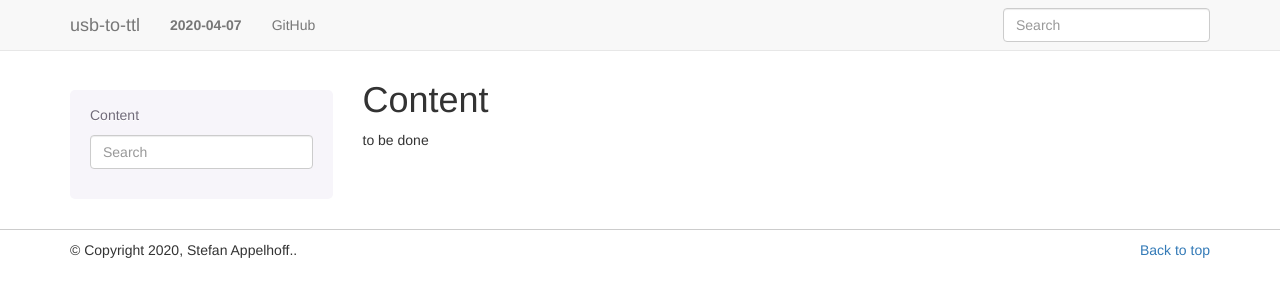
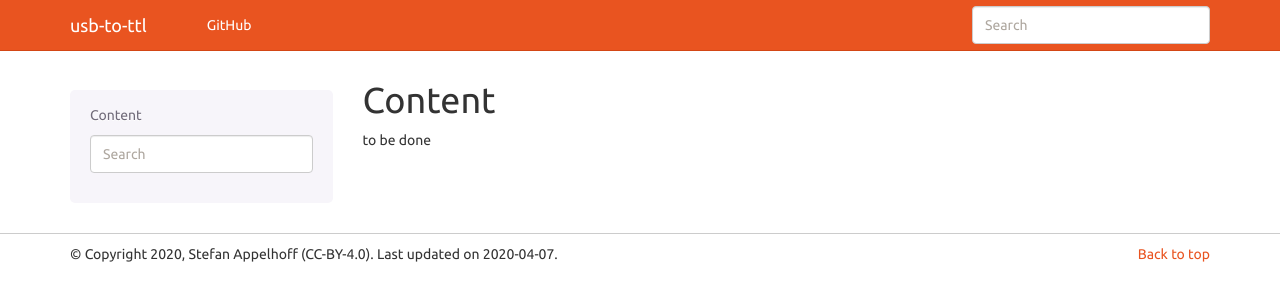
Before and after one commit to sappelhoff/usb-to-ttl, a Sphinx documentation site: the page built from docs/index.rst, in a window 1280 px wide. Shown: the top 301 px of the page. Built offline with Sphinx 7.4.7, drawn with Linux system fonts in a browser that asks for light colours; nearby versions of some CDN libraries; library files that are not in the unit come from our copies.

Commit message:
minor tweaks

```diff
--- a/docs/conf.py
+++ b/docs/conf.py
@@ -19,7 +19,8 @@ td = date.today()
 if year != str(td.year):
     year = '{}-{}'.format(year, td.year)
 
-copyright = '{}, Stefan Appelhoff.'.format(year)
+copyright = ('{}, Stefan Appelhoff (CC-BY-4.0). Last updated on {}'
+             .format(year, td.isoformat()))
 
 html_show_sphinx = False  # do not show "created using Sphinx X.Y"
 
@@ -28,7 +29,7 @@ html_show_sphinx = False  # do not show "created using Sphinx X.Y"
 # built documents.
 #
 # The short X.Y version.
-version = td.isoformat()
+version = ''
 
 # The full version, including alpha/beta/rc tags.
 release = version
@@ -51,7 +52,7 @@ html_theme_path = sphinx_bootstrap_theme.get_html_theme_path()
 # documentation.
 html_theme_options = {
     'navbar_title': 'usb-to-ttl',
-    'bootswatch_theme': "litera",
+    'bootswatch_theme': "united",
     'navbar_sidebarrel': False,  # no "previous / next" navigation
     'navbar_pagenav': False,  # no "Page" navigation in sidebar
     'bootstrap_version': "3",
```
Also changed, not shown: 1 other file.
